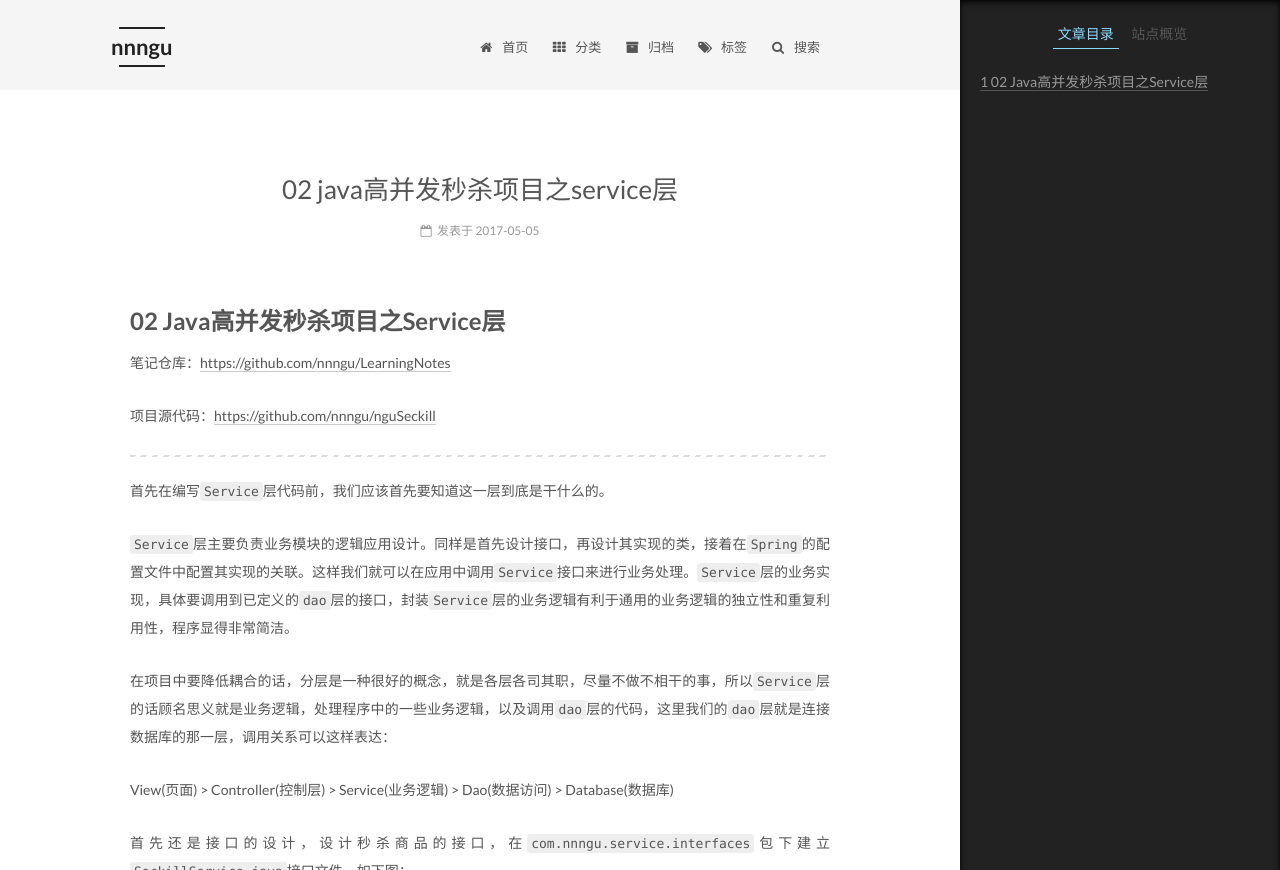
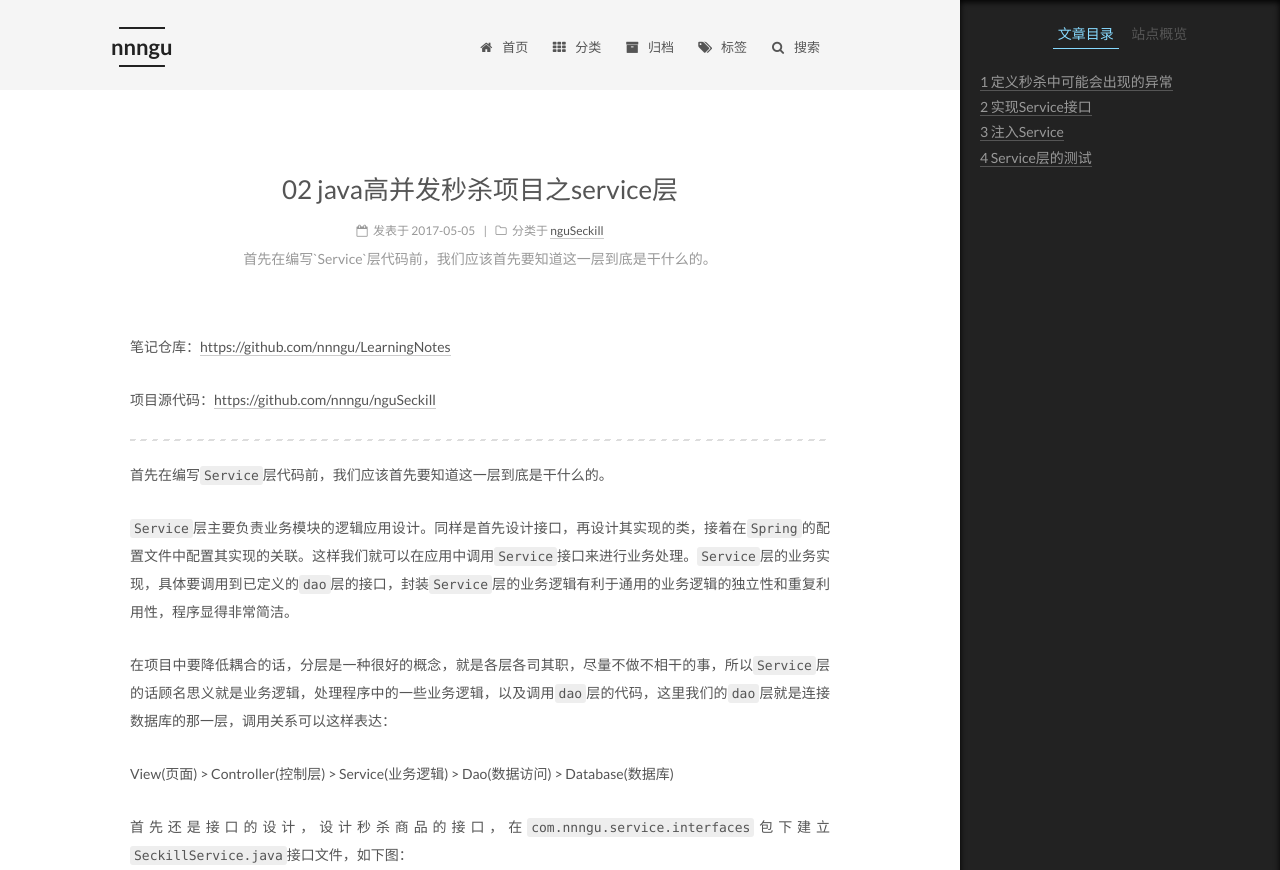
Before and after one commit to nnngu/LearningNotes, a Jekyll site: the page built from _posts/2017-05-05-02 Java高并发秒杀项目之Service层.md, in a window 1280 px wide and 1400 px high, cut to the strip 0-870 px from the top of the window. Built offline with Jekyll 4.4.1, drawn with Linux system fonts in a browser that asks for light colours.

Commit message:
修改文件: _posts/2017-05-05-02 Java高并发秒杀项目之Service层.md

```diff
--- a/_posts/2017-05-05-02 Java高并发秒杀项目之Service层.md
+++ b/_posts/2017-05-05-02 Java高并发秒杀项目之Service层.md
@@ -1,4 +1,7 @@
-# 02 Java高并发秒杀项目之Service层
+---
+categories: nguSeckill
+description: 首先在编写`Service`层代码前，我们应该首先要知道这一层到底是干什么的。
+---
 
 笔记仓库：[https://github.com/nnngu/LearningNotes](https://github.com/nnngu/LearningNotes)
 
```
